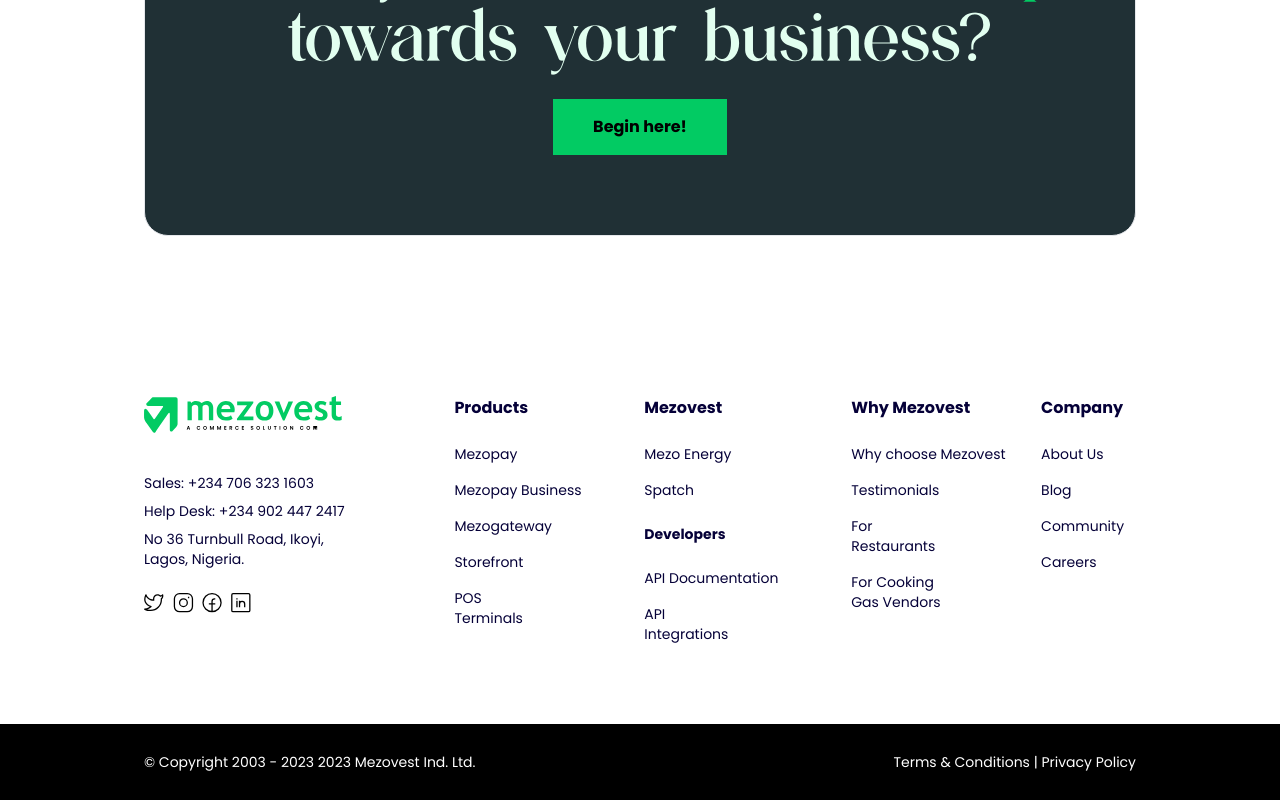
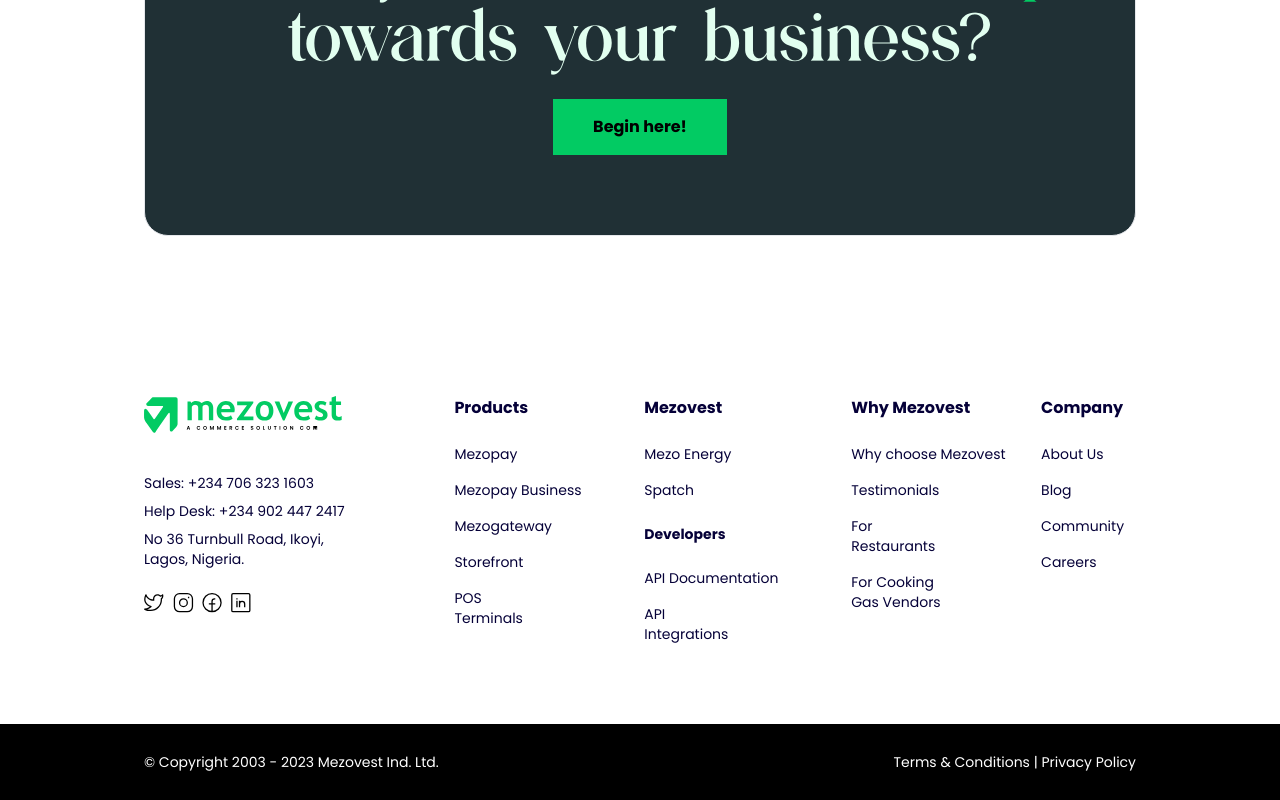
Before and after one commit to Glinkdev/mezovest-landing-page, a React (Vite) app: page / in a window 1280 px wide. Shown: the part 6635-7435 px from the top of the page. Built offline with nearby package versions, Linux system fonts and the light colour scheme.

Commit message:
update spacing

```diff
--- a/src/pages/NewHome/views/Footer.jsx
+++ b/src/pages/NewHome/views/Footer.jsx
@@ -29,7 +29,7 @@ function Footer() {
     return (
         <div className='py-7 px-6 xl:px-36 !bg-black h-full min-h-fit font-poppins flex flex-col md:flex-row  text-white'>
             <div className='flex justify-between w-full'>
-                <p className='text-xs md:text-sm col-span-1'>© Copyright  2003 - {dt.getFullYear()} 2023 Mezovest Ind. Ltd.  </p>
+                <p className='text-xs md:text-sm col-span-1'>© Copyright  2003 - {dt.getFullYear()} Mezovest Ind. Ltd.  </p>
                 <p className='text-xs md:text-sm col-span-1'>Terms & Conditions  |   Privacy Policy </p>
 
             </div>
```
